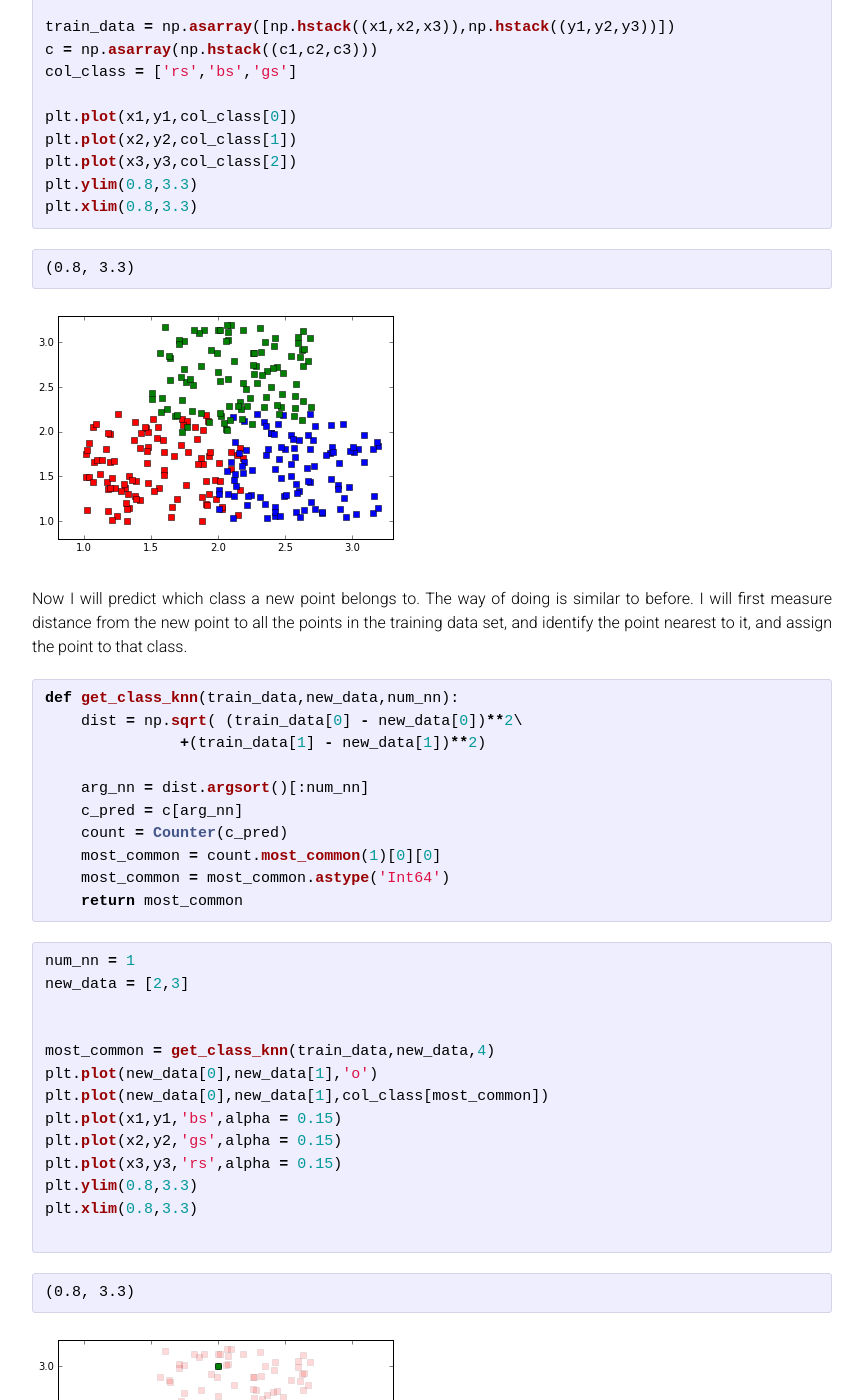
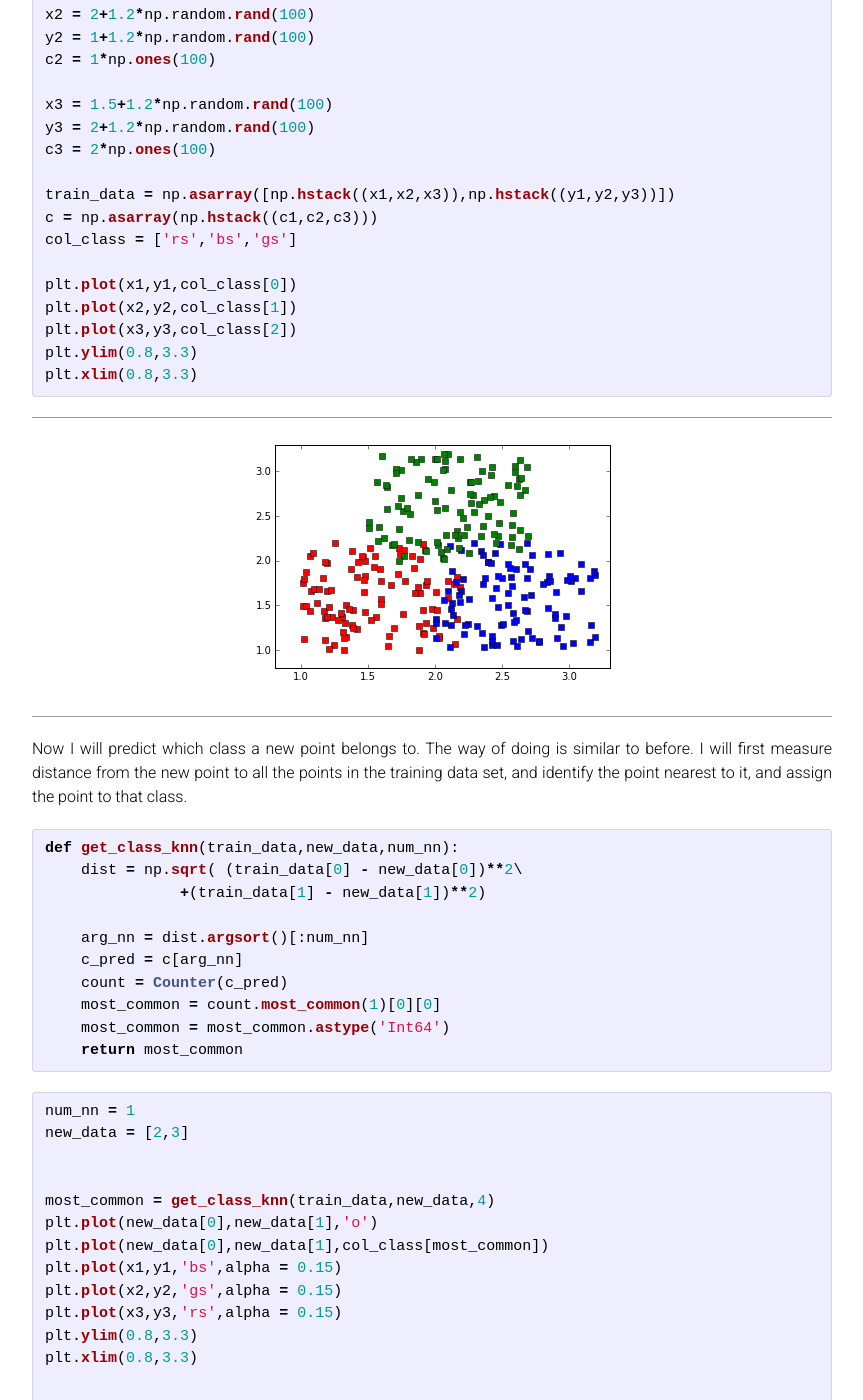
Before and after one commit to vxy10/vxy10.github.io, a Jekyll site: the page built from md/instance_based_learning_KNN.md, in a window 1280 px wide and 1400 px high, scrolled down 4970 px. Shown: the whole window, without its empty margins (208-1071 px from the left). Built offline with Jekyll 4.4.1, drawn with Linux system fonts in a browser that asks for light colours; some of the changed text lies outside the part shown.

Commit message:
centered figures

````diff
--- a/md/instance_based_learning_KNN.md
+++ b/md/instance_based_learning_KNN.md
@@ -46,11 +46,13 @@ plt.plot(x,y_m,x,y,'rs')
 
 
 
+<div class='fig figcenter fighighlight'>
+  <img src='/images/output_2_1.png'>
+</div>
 
 
 
 
-![png](/images/output_2_1.png)
 
 
 Now to make predictions on a new point x_pred, I will measure distance of x_pred to each of the points and use the value of the nearest value as guess.
@@ -85,7 +87,10 @@ plt.plot(x,y_m,x,y,'rs',x_pred,y_pred,'go')
 
 
 
-![png](/images/output_6_1.png)
+<div class='fig figcenter fighighlight'>
+  <img src='/images/output_6_1.png'>
+</div>
+
 
 
 
@@ -140,9 +145,11 @@ plt.plot(x_pred,y_pred,'go',x_pred_arr,y_pred_arr,'bs')
 ```
 
 
+<div class='fig figcenter fighighlight'>
+  <img src='/images/output_10_1.png'>
+</div>
 
 
-![png](/images/output_10_1.png)
 
 
 Therefore, taking average from more values results in closer prediction. However, one must be careful in choosing the number of nearest neighbors. As an extreme example, when number of nearest neighbors is equal to the data points in the training set, the output is the mean of all values.
@@ -165,8 +172,12 @@ plt.plot(x_pred,y_pred,'go',x_pred_arr,y_pred_arr,'bs')
 
 
 
+<div class='fig figcenter fighighlight'>
+  <img src='/images/output_12_1.png'>
+</div>
 
-![png](/images/output_12_1.png)
+
+
 
 
 Important take aways
@@ -206,12 +217,10 @@ plt.xlim(0.8,3.3)
 
 
 
-    (0.8, 3.3)
+<div class='fig figcenter fighighlight'>
+  <img src='/images/output_15_1.png'>
+</div>
 
-
-
-
-![png](/images/output_15_1.png)
 
 
 Now I will predict which class a new point belongs to. The way of doing is similar to before. I will first measure distance from the new point to all the points in the training data set, and identify the point nearest to it, and assign the point to that class.
@@ -249,13 +258,10 @@ plt.xlim(0.8,3.3)
 
 
 
+<div class='fig figcenter fighighlight'>
+  <img src='/images/output_18_1.png'>
+</div>
 
-    (0.8, 3.3)
-
-
-
-
-![png](/images/output_18_1.png)
 
 
 If the new point is well within the boundary separating the points, the k-nearest neighbor algroithm works well. However, in cases when the points are close to boundary, k-nearest algorithm can result in 'noisy' predictions. Below I illustrate this by drawing decision boundaries for each class. First I generated a grid of points and calculated the corresponding class for each point in the grid. I then used contour function to compute decision boundaries as the lines across which the value of class changes.
@@ -321,12 +327,9 @@ plt.title('20-NN')
 
 
 
-    <matplotlib.text.Text at 0x10ab83b10>
-
-
-
-
-![png](/images/output_20_1.png)
+<div class='fig figcenter fighighlight'>
+  <img src='/images/output_20_1.png'>
+</div>
 
 
 ## Conclusion
````
